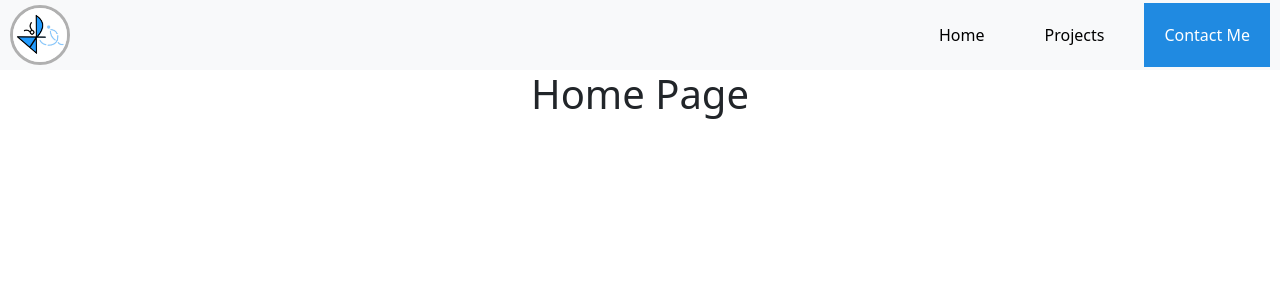
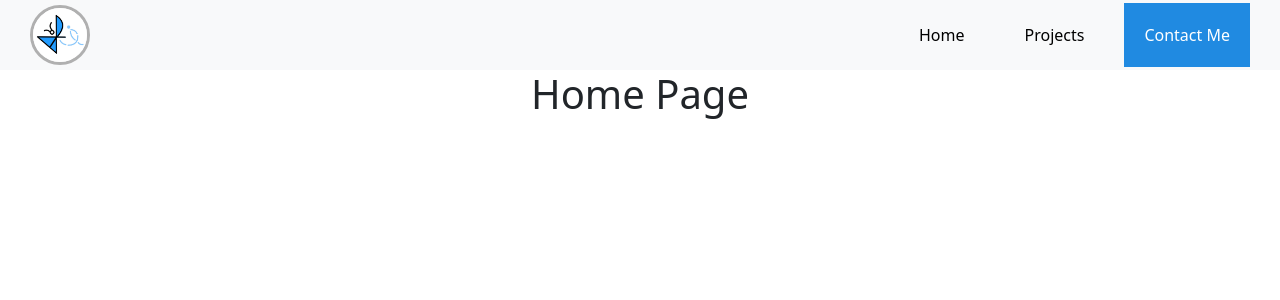
Before and after one commit to aribelruiz/WebPortfolio, a React (Create React App) app in the folder web-portfolio/: page / in a window 1280 px wide. Shown: the top 300 px of the page. Built offline with nearby package versions, Linux system fonts and the light colour scheme.

Commit message:
Updated Nav CSS

```diff
--- a/web-portfolio/src/Components/Navigation/Nav.css
+++ b/web-portfolio/src/Components/Navigation/Nav.css
@@ -1,5 +1,4 @@
 .navbar {
-    background-color: white;
     width: 100%;
     height: 70px;
     display: flex;
@@ -19,6 +18,7 @@
     width: fit-content;
     max-width: 20%;
     height: 100%;
+    margin-left: 20px;
 }
 
 .navbar-brand {
@@ -52,6 +52,7 @@
     display: flex;
     align-items: center;
     justify-content: center;
+    margin-right: 20px;
 }
 
 .nav-item{
@@ -94,6 +95,7 @@
         min-width: 100%;
         height: 70px;
         justify-content: flex-end;
+        margin: 0px;
     }
 
     #open .nav-body {
@@ -102,6 +104,7 @@
         flex-direction: column;
         justify-content: flex-start;
         margin-top: 70px;
+        margin-right: 0px;
     }
 
     #open .nav-item {
```
